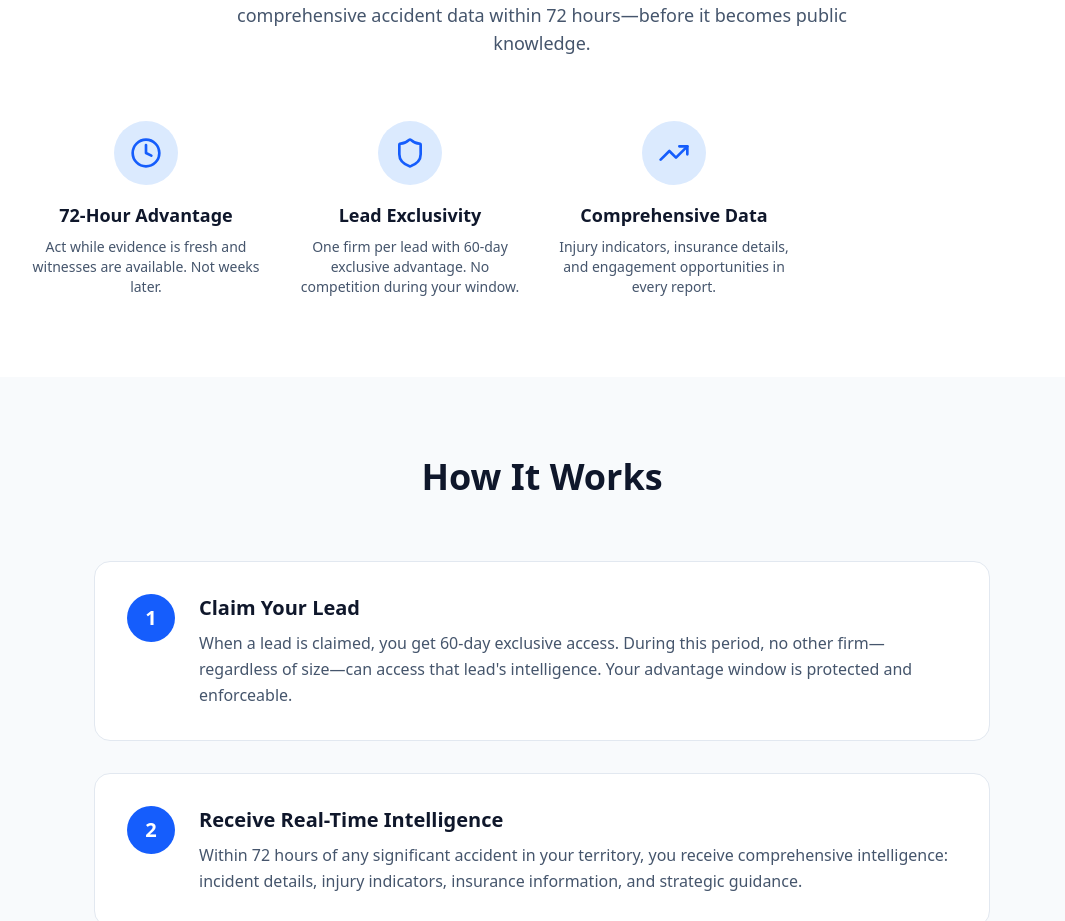
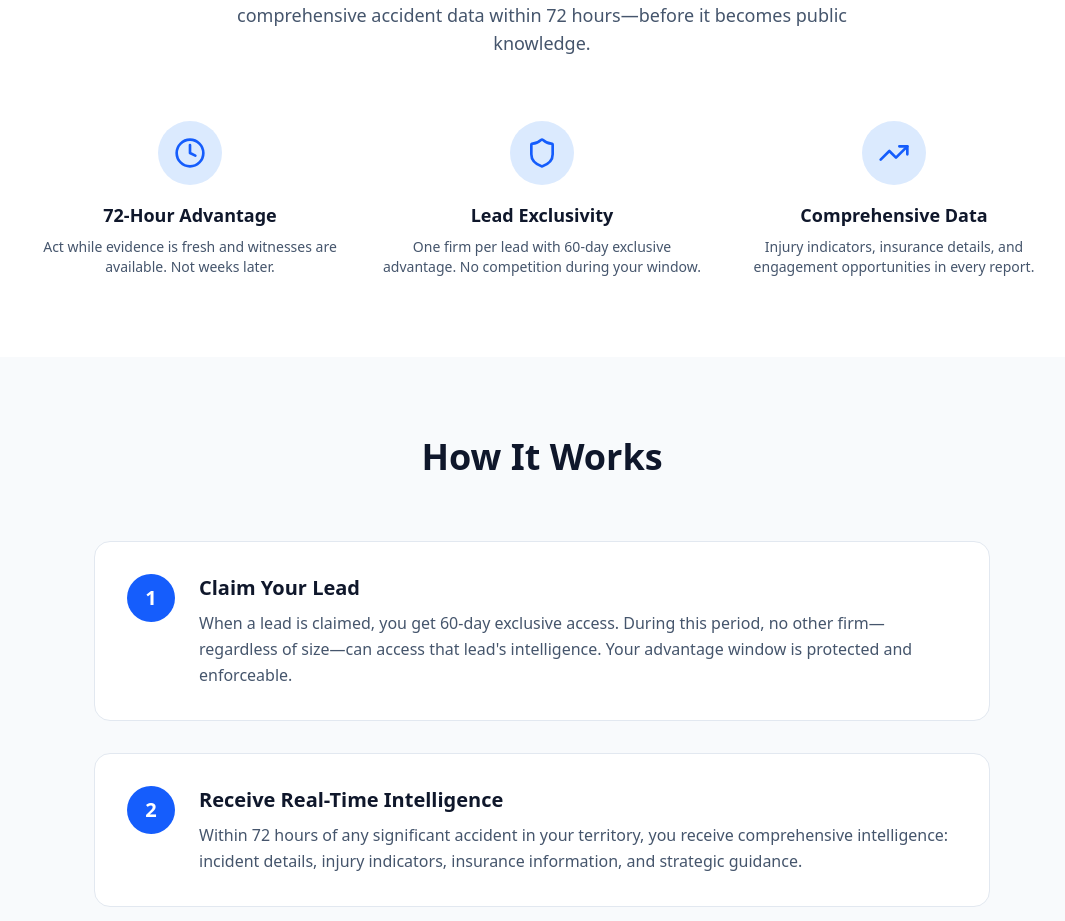
Before and after one commit to PredictionMarketing/cause72mini, a React (Vite) app: page / in a window 1280 px wide. Shown: the part 1504-2425 px from the top of the page, without its empty margins (98-1163 px from the left). Built offline with nearby package versions, Linux system fonts and the light colour scheme.

Commit message:
Update grid to 3 columns for 3 Intelligence Advantage cards

```diff
--- a/src/pages/HomePage.jsx
+++ b/src/pages/HomePage.jsx
@@ -84,7 +84,7 @@ const HomePage = () => {
                                 within 72 hours—before it becomes public knowledge.
                             </p>
 
-                            <div className="grid md:grid-cols-2 lg:grid-cols-4 gap-8">
+                            <div className="grid md:grid-cols-3 gap-8">
                                 <div className="text-center">
                                     <div className="w-16 h-16 bg-blue-100 rounded-full flex items-center justify-center mx-auto mb-4">
                                         <Clock className="text-blue-600" size={32} />
```
